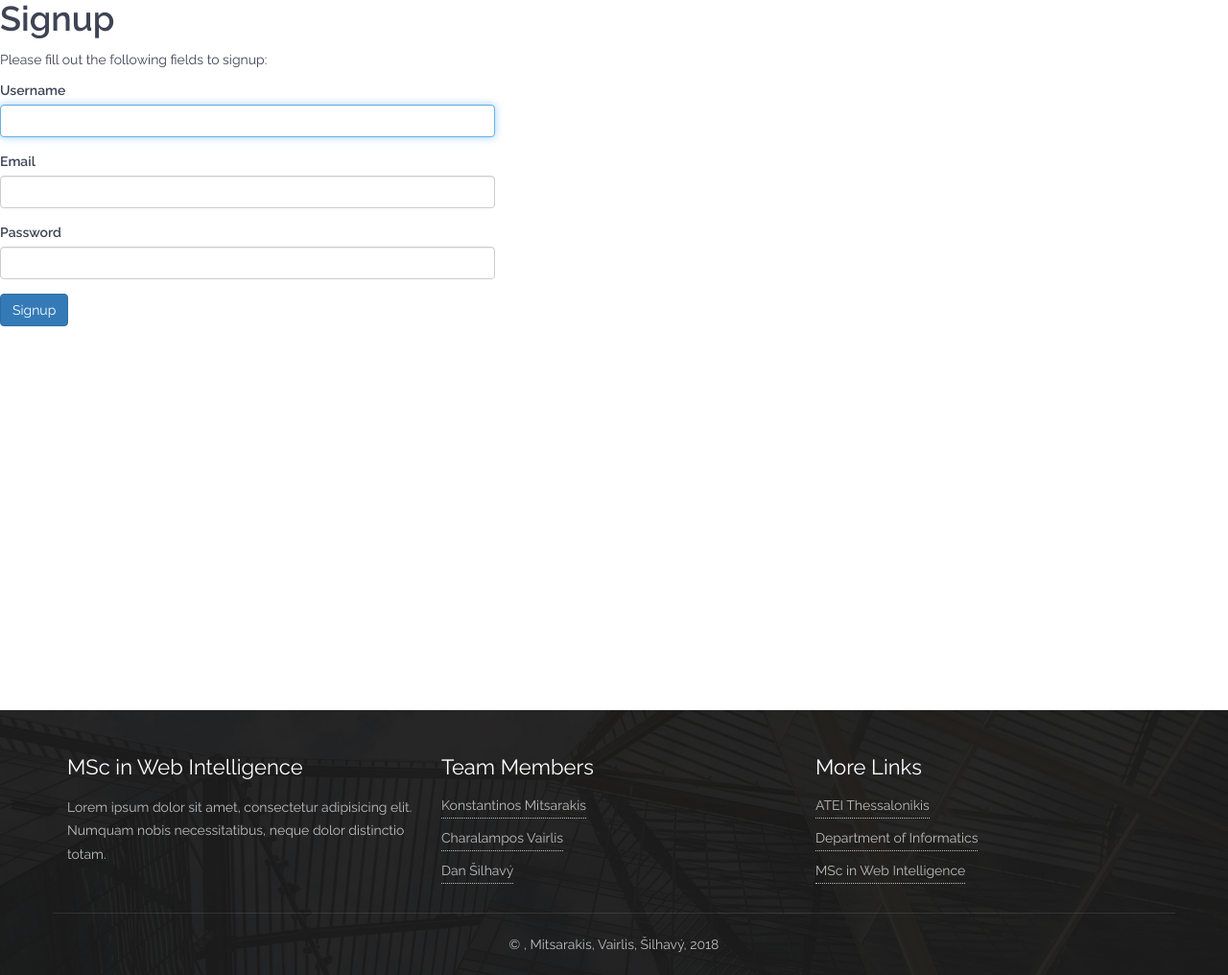
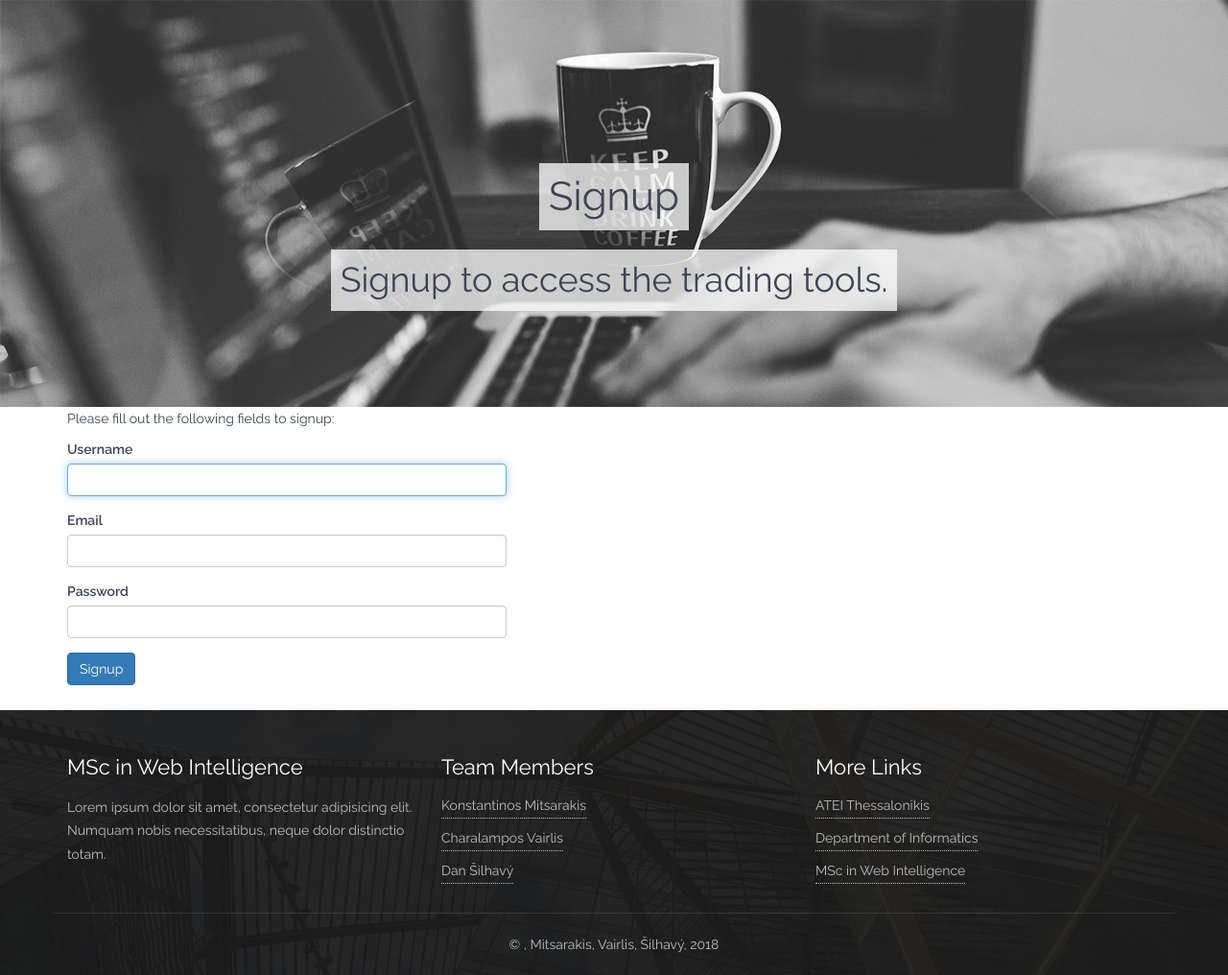
Before and after one commit to kostmits83/m102, a PHP site: template frontend/views/site/signup.php in a window 1280 px wide. Shown: the whole page at 96% size. Run offline with PHP 8.4, Linux system fonts and the light colour scheme; the template is opened without the code that fills it, so the values that code supplies are empty; form fields are guessed from the names that the template uses; some libraries are stand-ins or nearby versions.

Commit message:
Create signup html

```diff
--- a/frontend/views/site/signup.php
+++ b/frontend/views/site/signup.php
@@ -6,17 +6,25 @@
 
 use yii\helpers\Html;
 use yii\bootstrap\ActiveForm;
+use yii\widgets\Breadcrumbs;
 
-$this->title = 'Signup';
+$this->title = Yii::t('app', 'Signup');
 $this->params['breadcrumbs'][] = $this->title;
 ?>
 <div class="site-signup">
-    <h1><?= Html::encode($this->title) ?></h1>
+    <div class="banner banner--light banner--signup">
+        <p class="banner__header">Signup</p>
+        <p class="banner__info">Signup to access the trading tools.</p>
+    </div>
+    <?= Breadcrumbs::widget([
+        'links' => isset($this->params['breadcrumbs']) ? $this->params['breadcrumbs'] : [],
+    ]) ?>
 
-    <p>Please fill out the following fields to signup:</p>
 
+    <div class="container">
         <div class="row">
             <div class="col-lg-5">
+                <p>Please fill out the following fields to signup:</p>
                 <?php $form = ActiveForm::begin(['id' => 'form-signup']); ?>
 
                     <?= $form->field($model, 'username')->textInput(['autofocus' => true]) ?>
@@ -33,3 +41,4 @@
             </div>
         </div>
     </div>
+</div>
```
Also changed, not shown: common/web/css/sass/sass/pages/_signup.scss (added, +8 -0 lines). Lines whose indentation alone changed are shown as unchanged.
